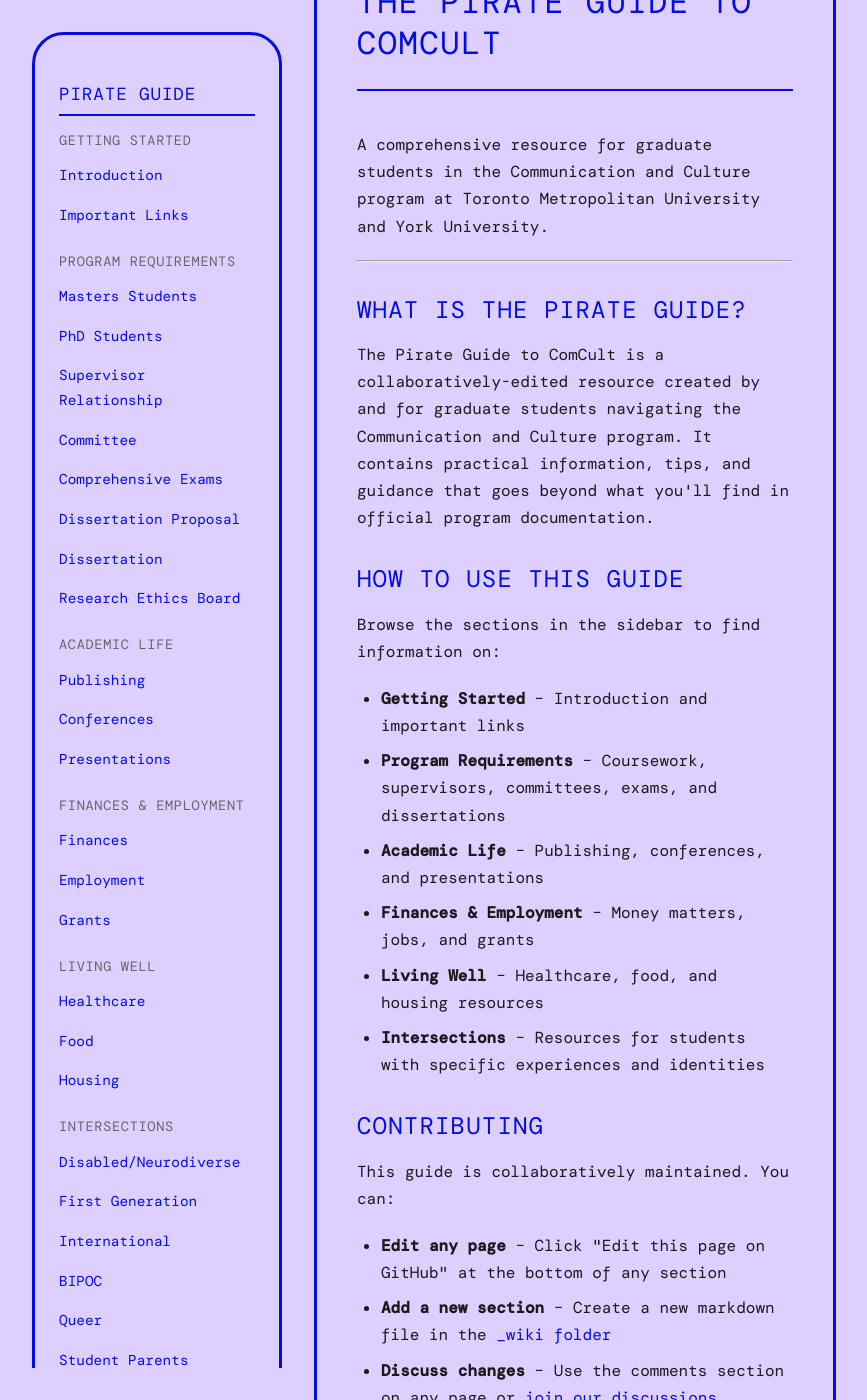
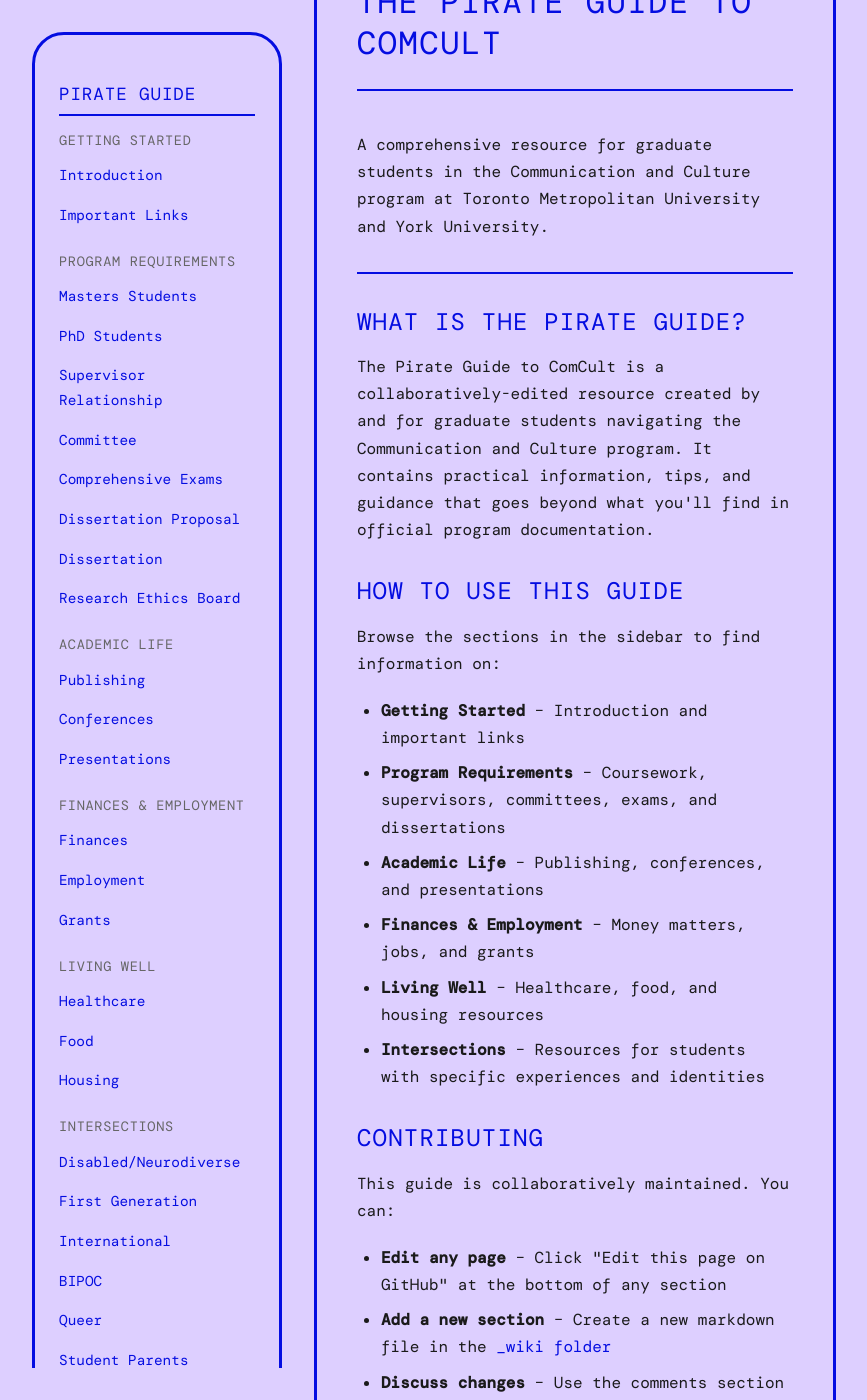
Before and after one commit to iowyth/sorce, a Jekyll site: the page built from wiki.html, in a window 1280 px wide and 1400 px high, scrolled down 344 px. Shown: the whole window, without its empty margins (206-1073 px from the left). Built offline with Jekyll 4.4.1, drawn with Linux system fonts in a browser that asks for light colours; some web fonts are replaced; comment, search, counter and statistics services are not loaded.

Commit message:
Add hr styling and spacing after horizontal rules
Style horizontal rules with blue border and proper margins.
Ensure headings following hr have adequate top margin.

Co-Authored-By: Claude Opus 4.5 <noreply@anthropic.com>

```diff
--- a/assets/css/style.css
+++ b/assets/css/style.css
@@ -73,6 +73,18 @@ h1, h2 {
 h1 { font-size: 2rem; }
 h2 { font-size: 1.5rem; }
 h3 { font-size: 1.1rem; }
+
+/* Horizontal rules */
+hr {
+  border: none;
+  border-top: 2px solid var(--primary-blue);
+  margin: 2rem 0;
+}
+
+/* Ensure spacing after hr before headings */
+hr + h1, hr + h2, hr + h3, hr + h4, hr + h5, hr + h6 {
+  margin-top: 2rem;
+}
 
 p {
   margin-bottom: 1.25rem;
```
